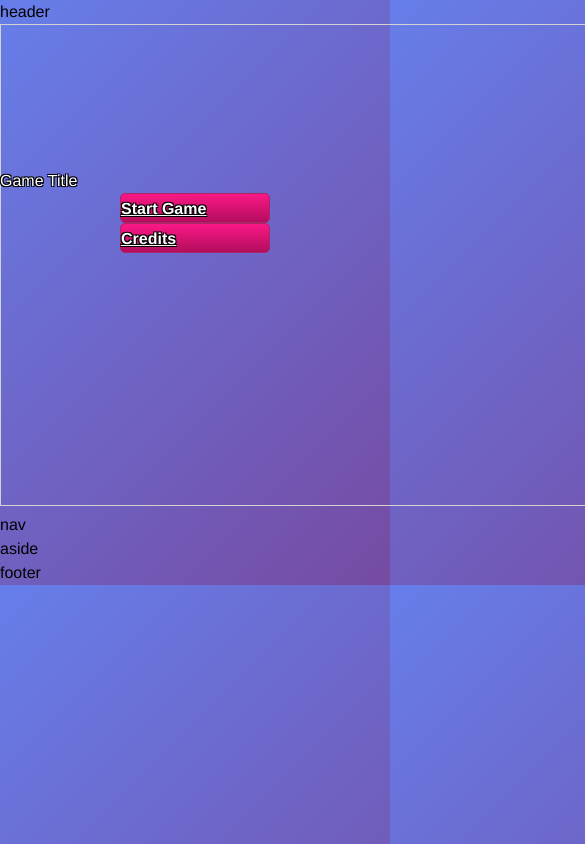
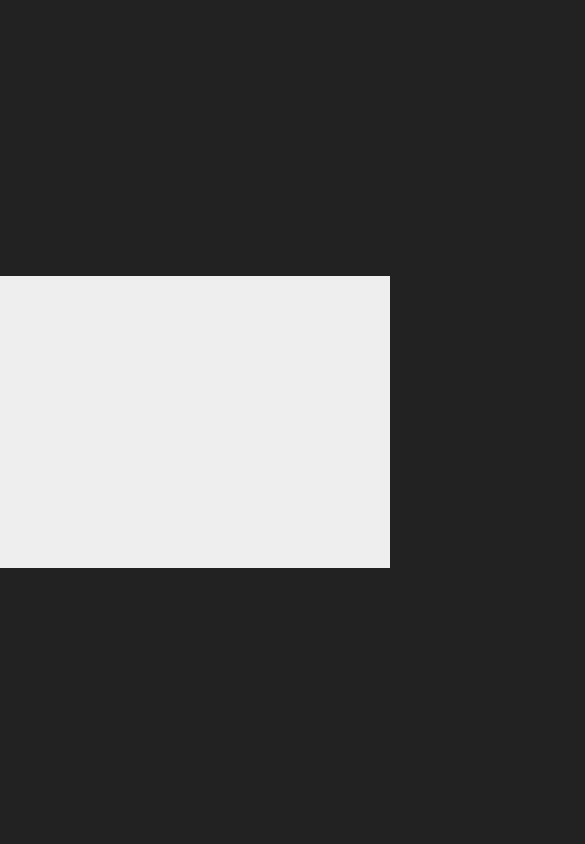
Before and after one commit to jazhen/snack-pack, a website built with webpack: page src/template.html in a window 390 px wide. Shown: the top 844 px of the page, 585 px wide, since content can reach past the window. Built offline with nearby package versions, Linux system fonts and the light colour scheme.

Commit message:
set responsive canvas size

```diff
--- a/src/index.js
+++ b/src/index.js
@@ -1,76 +1,32 @@
 import './styles/index.scss';
 
-// let canvas;
-// let context;
+function resizeGame() {
+  const gameArea = document.querySelector('#main');
+  const goalAspectRatio = 4 / 3;
+  let screenWidth = window.innerWidth;
+  let screenHeight = window.innerHeight;
+  const currentAspectRatio = screenWidth / screenHeight;
 
-// let secondsPassed;
-// let oldTimeStamp;
-// let fps;
+  if (currentAspectRatio > goalAspectRatio) {
+    screenWidth = screenHeight * goalAspectRatio;
+    gameArea.style.height = `${screenHeight}px`;
+    gameArea.style.width = `${screenWidth}px`;
+  } else {
+    screenHeight = screenWidth / goalAspectRatio;
+    gameArea.style.width = `${screenWidth}px`;
+    gameArea.style.height = `${screenHeight}px`;
+  }
 
-// function draw() {
-//   const randomColor = Math.random() > 0.5 ? '#ff8080' : '#0099b0';
-//   context.fillStyle = randomColor;
-//   context.fillRect(100, 50, 200, 175);
-// }
+  gameArea.style.marginTop = `${-screenHeight / 2}px`;
+  gameArea.style.marginLeft = `${-screenWidth / 2}px`;
 
-// function gameLoop(timeStamp) {
-//   // Calculate the number of seconds passed since the last frame
-//   secondsPassed = (timeStamp - oldTimeStamp) / 1000;
-//   oldTimeStamp = timeStamp;
-
-//   // Calculate fps
-//   fps = Math.round(1 / secondsPassed);
-
-//   // Draw number to the screen
-//   context.fillStyle = 'white';
-//   context.fillRect(0, 0, 200, 100);
-//   context.font = '25px Arial';
-//   context.fillStyle = 'black';
-//   context.fillText(`FPS: ${fps}`, 10, 30);
-
-//   // Perform the drawing operation
-//   draw();
-
-//   // The loop function has reached it's end. Keep requesting new frames
-//   window.requestAnimationFrame(gameLoop);
-// }
-
-// function init() {
-//   canvas = document.getElementById('canvas');
-//   context = canvas.getContext('2d');
-
-//   // Start the first frame request
-//   // window.requestAnimationFrame(gameLoop);
-// }
-
-const main = document.getElementById('main');
-/**
- * Hide element
- */
-function hide(el) {
-  el.style.display = 'hide';
-}
-/**
- * Show element
- */
-function show(el) {
-  el.style.display = 'block';
-}
-/**
- * Show the main menu after loading all assets
- */
-function mainMenu() {
-  show(main);
+  const canvas = document.querySelector('#canvas');
+  canvas.width = screenWidth;
+  canvas.height = screenHeight;
 }
 
-/**
- * Click handlers for the different menu screens
- */
-document.querySelectorAll('.play')[0].addEventListener('click', function () {
-  hide(main);
-  // startGame();
-  // window.requestAnimationFrame(gameLoop);
+window.onload = resizeGame;
+
+window.addEventListener('resize', () => {
+  resizeGame();
 });
-
-window.onload = mainMenu();
-// window.onload = init;
--- a/src/styles/_base.scss
+++ b/src/styles/_base.scss
@@ -1,76 +1,20 @@
-@import 'variables';
-
 html {
   box-sizing: border-box;
+  background-color: #222222 ;
 }
 
 *, *:before, *:after {
   box-sizing: inherit;
 }
 
-body {
-  @include reset-font;
-  background: $background-color;
-  font-size: 1rem;
-  line-height: 1.5;
+#main {
+  position: absolute;
+  left: 50%;
+  top: 50%;
 }
 
-// #canvas {
-//   width: 100%;
-//   height: 100%;
-// }
-
-#main {
-  display: none;
-  height: 60%;
-  overflow: auto;
-  margin: auto;
-  position: absolute;
-  top: 0; left: 0; bottom: 0; right: 0;
+#canvas {
+  width: 100%;
+  height: 100%;
+  background-color: #eeeeee;
 }
-#main h1 {
-  color: white;
-  text-shadow: -1px -1px 0 #000, 1px -1px 0 #000, -1px 1px 0 #000, 1px 1px 0 #000;
-}
-
-.button {
-  display: block;
-  width: 150px;
-  margin: 0 auto;
-  height: 30px;
-  line-height: 30px;
-  border: 1px solid #AA2666;
-  color: white;
-  font-weight: bold;
-  text-shadow: -1px -1px 0 #000, 1px -1px 0 #000, -1px 1px 0 #000, 1px 1px 0 #000;
-  background-color: #FB1886;
-  background-image: -webkit-linear-gradient(bottom, #FB1886 0%, #B30D5D 100%);
-  background-image:         linear-gradient(to bottom, #FB1886 0%, #B30D5D 100%);
-  border-radius: 5px;
-}
-.button:hover {
-  background-color: #B30D5D;
-  background-image: -webkit-linear-gradient(bottom, #B30D5D 0%, #FB1886 100%);
-  background-image:         linear-gradient(to bottom, #B30D5D 0%, #FB1886 100%);
-}
-
-
-// button {
-//   @include reset-font {
-//     font-size: 2rem;
-//   }
-//   background: none;
-//   border: none;
-//   cursor: pointer;
-//   display: block;
-//   margin: 0;
-//   padding: 0;
-// }
-
-// .hidden {
-//   display: none;
-// }
-
-// .visible {
-//   display: flex;
-// }
--- a/src/styles/index.scss
+++ b/src/styles/index.scss
@@ -1,7 +1,3 @@
 @import 'reset';
 @import 'variables';
 @import 'base';
-// @import 'layout';
-// @import 'splash';
-// @import 'typing';
-// @import 'repeat';
--- a/src/template.html
+++ b/src/template.html
@@ -8,23 +8,10 @@
     <title><%= htmlWebpackPlugin.options.title %></title>
   </head>
   <body class="body">
-    <header class="header">header</header>
-    <div class="content-container">
-      <div class="main-container">
-        <main id="main" class="main">
-          <h1>Game Title</h1>
-          <ul>
-            <li><a href="#" class="button play">Start Game</a></li>
-            <li><a href="#" class="button credits">Credits</a></li>
-          </ul>
-        </main>
-        <canvas id="canvas" width="800" height="480" style="border:1px solid lightgrey;">
+      <main id="main">
+        <canvas id="canvas">
           Your browser does not support the HTML5 canvas tag.
         </canvas>
-      </div>
-      <nav class="nav">nav</nav>
-      <aside class="aside">aside</aside>
-    </div>
-    <footer class="footer">footer</footer>
+      </main>
   </body>
 </html>
```
Also changed, not shown: src/js/repeat.js (deleted, +0 -48 lines), src/js/splash.js (deleted, +0 -28 lines), src/js/typing.js (deleted, +0 -114 lines), src/styles/layout.scss (deleted, +0 -60 lines), src/styles/repeat.scss (deleted, +0 -20 lines), src/styles/splash.scss (deleted, +0 -9 lines), src/styles/typing.scss (deleted, +0 -39 lines).
